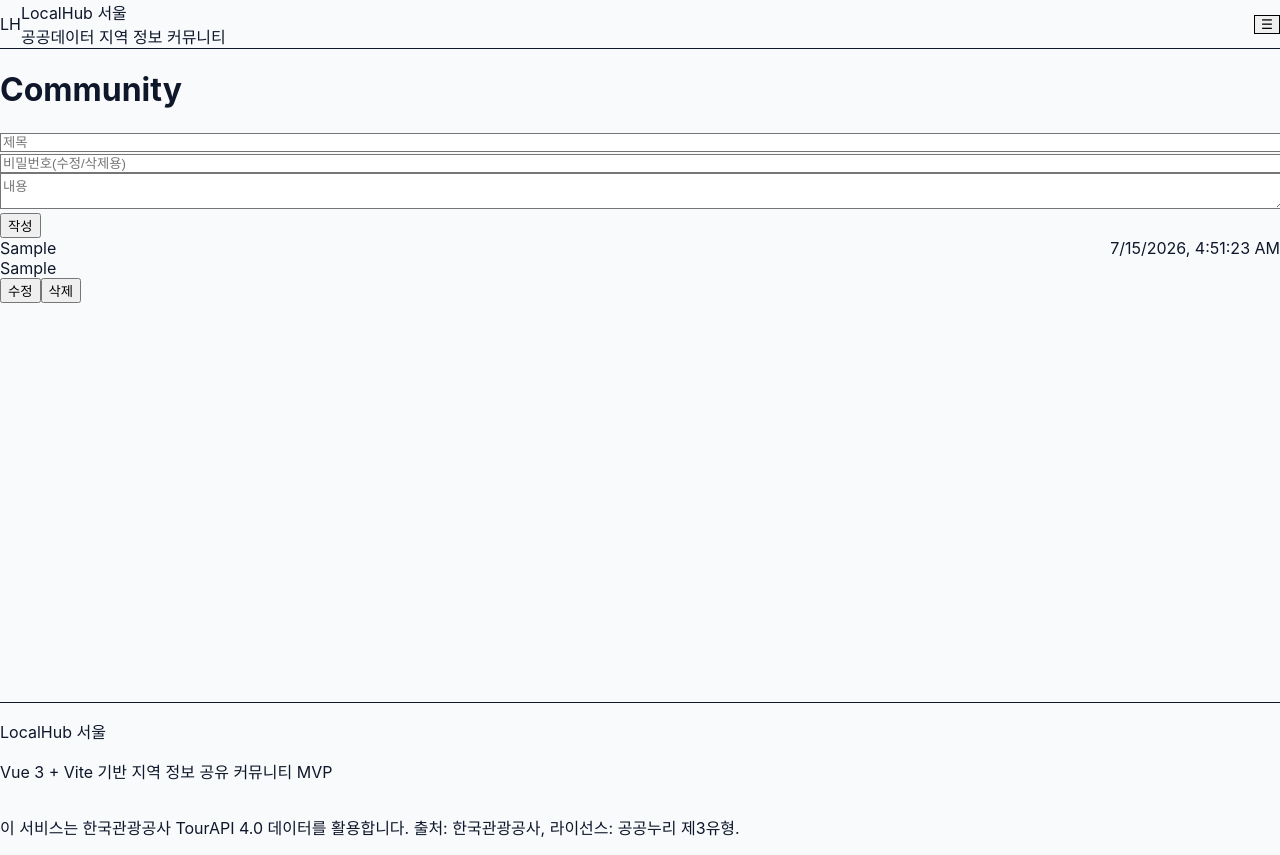
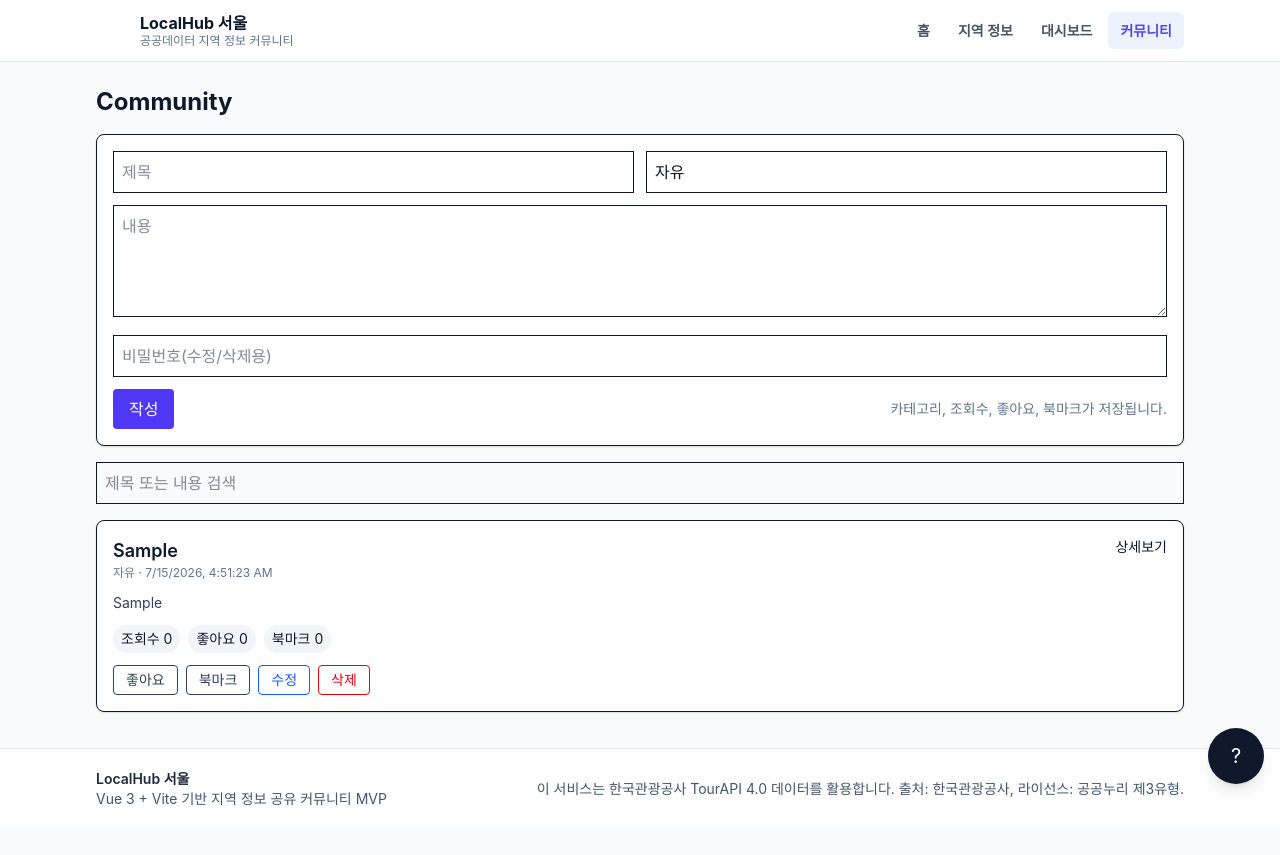
Before and after one commit to SSAFY-Team1/Commu_Prj, a Vue app: page /community in a window 1280 px wide. Both pictures are taken after typing "Sample", "Sample", "Sample" into the empty fields and a click on the button "작성". After the commit the page ends 829 px from the top, so only its background shows below. Built offline with nearby package versions, Linux system fonts and the light colour scheme.

Commit message:
chatbot_구현_1차

```diff
--- a/src/assets/tailwind.css
+++ b/src/assets/tailwind.css
@@ -1,6 +1,4 @@
-@tailwind base;
-@tailwind components;
-@tailwind utilities;
+@import "tailwindcss";
 
 @layer base {
   html,
--- a/src/components/ButtonPrimary.vue
+++ b/src/components/ButtonPrimary.vue
@@ -14,6 +14,7 @@ import { computed } from 'vue'
 
 const props = defineProps({
   disabled: { type: Boolean, default: false },
+  type: { type: String, default: 'button' },
   variant: { type: String, default: 'primary' }
 })
 
--- a/src/components/Chatbot.vue
+++ b/src/components/Chatbot.vue
@@ -2,7 +2,7 @@
   <div>
     <button
       type="button"
-      class="fixed bottom-4 right-4 z-40 inline-flex h-14 w-14 items-center justify-center rounded-full bg-brand-500 text-xl text-white shadow-lg hover:bg-brand-700 focus:outline-none focus:ring-2 focus:ring-brand-300 focus:ring-offset-2"
+      class="fixed bottom-4 right-4 z-40 inline-flex h-14 w-14 items-center justify-center rounded-full bg-slate-900 text-xl text-white shadow-lg hover:bg-slate-800 focus:outline-none focus:ring-2 focus:ring-slate-400 focus:ring-offset-2"
       aria-label="챗봇 열기"
       @click="open = true"
     >
@@ -46,41 +46,61 @@
             placeholder="질문을 입력하세요"
             :disabled="loading"
           />
-          <ButtonPrimary :disabled="loading || !input.trim()" @click="send">전송</ButtonPrimary>
+          <ButtonPrimary type="submit" :disabled="!canSend">전송</ButtonPrimary>
         </div>
         <p class="mt-2 text-xs text-slate-500">최대 300자, 관련 데이터 최대 5건만 전송합니다.</p>
+        <p v-if="errorMessage" class="mt-2 text-xs font-medium text-rose-600">{{ errorMessage }}</p>
       </form>
     </section>
   </div>
 </template>
 
 <script setup>
-import { ref } from 'vue'
+import { computed, ref } from 'vue'
 import ButtonPrimary from './ButtonPrimary.vue'
 import Spinner from './Spinner.vue'
 import { sendChat } from '../services/chatApi'
 import { searchItems, toChatContext } from '../utils/dataLoader'
 
+const MAX_QUESTION_LENGTH = 300
+const MAX_CONTEXT_ITEMS = 5
+
 const open = ref(false)
 const messages = ref([])
 const input = ref('')
 const loading = ref(false)
+const errorMessage = ref('')
+
+const canSend = computed(() => !!input.value.trim() && !loading.value)
 
 async function send() {
-  const question = input.value.trim()
-  if (!question || loading.value) return
+  const question = String(input.value || '').trim()
+  if (loading.value) return
 
+  if (!question) {
+    errorMessage.value = '질문을 입력하세요.'
+    return
+  }
+
+  if (question.length > MAX_QUESTION_LENGTH) {
+    errorMessage.value = `질문은 ${MAX_QUESTION_LENGTH}자 이내로 입력해 주세요.`
+    return
+  }
+
+  errorMessage.value = ''
   messages.value.push({ role: 'user', text: question })
   input.value = ''
   loading.value = true
 
   try {
     const matched = await searchItems(question)
-    const context = toChatContext(matched, 5)
+    const context = toChatContext(matched, MAX_CONTEXT_ITEMS)
     const response = await sendChat(question, context)
-    messages.value.push({ role: 'bot', text: response.answer || '응답을 찾지 못했습니다.' })
+    messages.value.push({ role: 'bot', text: response.answer || '제공된 데이터에서 답변을 찾을 수 없습니다.' })
   } catch (error) {
-    messages.value.push({ role: 'bot', text: '챗봇 응답 중 오류가 발생했습니다. 잠시 후 다시 시도해 주세요.' })
+    const userMessage = error?.message || '챗봇 응답 중 오류가 발생했습니다. 잠시 후 다시 시도해 주세요.'
+    messages.value.push({ role: 'bot', text: userMessage })
+    errorMessage.value = '오류가 발생했습니다. 다시 전송해 주세요.'
   } finally {
     loading.value = false
   }
--- a/src/services/chatApi.js
+++ b/src/services/chatApi.js
@@ -1,14 +1,37 @@
+const MAX_QUESTION_LENGTH = 300
+const MAX_CONTEXT_ITEMS = 5
+
+function normalizeContext(context) {
+  if (!Array.isArray(context)) return []
+  return context.slice(0, MAX_CONTEXT_ITEMS).map((item) => ({
+    id: String(item?.id || ''),
+    title: String(item?.title || item?.name || ''),
+    category: String(item?.category || ''),
+    address: String(item?.address || ''),
+    tel: String(item?.tel || '')
+  }))
+}
+
 export async function sendChat(question, context = []) {
+  const trimmedQuestion = String(question || '').trim()
+  if (!trimmedQuestion) {
+    throw new Error('질문을 입력하세요.')
+  }
+  if (trimmedQuestion.length > MAX_QUESTION_LENGTH) {
+    throw new Error(`질문은 ${MAX_QUESTION_LENGTH}자 이내여야 합니다.`)
+  }
+
+  const normalizedContext = normalizeContext(context)
+
   const res = await fetch('/.netlify/functions/chat', {
     method: 'POST',
     headers: { 'Content-Type': 'application/json' },
-    body: JSON.stringify({ question, context })
+    body: JSON.stringify({ question: trimmedQuestion, context: normalizedContext })
   })
 
   const data = await res.json().catch(() => ({}))
-
   if (!res.ok) {
-    throw new Error(data.error || 'Chat request failed')
+    throw new Error(data.error || '챗봇 요청에 실패했습니다.')
   }
 
   return data
--- a/src/utils/localStorage.js
+++ b/src/utils/localStorage.js
@@ -8,9 +8,11 @@ function normalizePost(post) {
     password: post.password || '',
     created: post.created || new Date().toLocaleString(),
     category: post.category || '자유',
-    views: Number(post.views || 0),
-    likes: Number(post.likes || 0),
-    bookmarks: Number(post.bookmarks || 0)
+    views: Number(post.views ?? 0),
+    likes: Number(post.likes ?? 0),
+    bookmarks: Number(post.bookmarks ?? 0),
+    liked: Boolean(post.liked),
+    bookmarked: Boolean(post.bookmarked)
   }
 }
 
@@ -38,6 +40,45 @@ export function updatePost(id, changes) {
   }
 }
 
+export function incrementViews(id) {
+  const posts = getPosts()
+  const index = posts.findIndex((post) => post.id === id)
+  if (index >= 0) {
+    posts[index].views += 1
+    localStorage.setItem(KEY, JSON.stringify(posts))
+  }
+}
+
+export function toggleLike(id) {
+  const posts = getPosts()
+  const index = posts.findIndex((post) => post.id === id)
+  if (index >= 0) {
+    const target = posts[index]
+    const liked = !target.liked
+    posts[index] = normalizePost({
+      ...target,
+      liked,
+      likes: liked ? target.likes + 1 : Math.max(0, target.likes - 1)
+    })
+    localStorage.setItem(KEY, JSON.stringify(posts))
+  }
+}
+
+export function toggleBookmark(id) {
+  const posts = getPosts()
+  const index = posts.findIndex((post) => post.id === id)
+  if (index >= 0) {
+    const target = posts[index]
+    const bookmarked = !target.bookmarked
+    posts[index] = normalizePost({
+      ...target,
+      bookmarked,
+      bookmarks: bookmarked ? target.bookmarks + 1 : Math.max(0, target.bookmarks - 1)
+    })
+    localStorage.setItem(KEY, JSON.stringify(posts))
+  }
+}
+
 export function deletePost(id) {
   const posts = getPosts().filter((post) => post.id !== id)
   localStorage.setItem(KEY, JSON.stringify(posts))
--- a/src/views/CommunityView.vue
+++ b/src/views/CommunityView.vue
@@ -2,34 +2,87 @@
   <div>
     <h1 class="text-2xl font-bold mb-4">Community</h1>
 
-    <form @submit.prevent="createPost" class="mb-4">
-      <input v-model="title" placeholder="제목" class="border p-2 w-full mb-2" />
-      <input v-model="password" placeholder="비밀번호(수정/삭제용)" class="border p-2 w-full mb-2" />
-      <textarea v-model="content" placeholder="내용" class="border p-2 w-full mb-2"></textarea>
-      <button type="submit" class="bg-indigo-600 text-white px-4 py-2 rounded">작성</button>
+    <form @submit.prevent="createPost" class="mb-4 space-y-3 rounded-lg border bg-white p-4 shadow-sm">
+      <div class="grid gap-3 sm:grid-cols-2">
+        <input v-model="title" placeholder="제목" class="border p-2 w-full" />
+        <input v-model="category" placeholder="카테고리" class="border p-2 w-full" />
+      </div>
+      <textarea v-model="content" placeholder="내용" class="border p-2 w-full h-28"></textarea>
+      <input v-model="password" placeholder="비밀번호(수정/삭제용)" class="border p-2 w-full" />
+      <div class="flex flex-col gap-2 sm:flex-row sm:items-center sm:justify-between">
+        <button type="submit" class="bg-indigo-600 text-white px-4 py-2 rounded">작성</button>
+        <div class="text-sm text-slate-500">카테고리, 조회수, 좋아요, 북마크가 저장됩니다.</div>
+      </div>
     </form>
 
-    <div v-for="p in posts" :key="p.id" class="mb-2 p-3 bg-white rounded shadow">
-      <div class="flex justify-between">
-        <div>{{ p.title }}</div>
-        <div class="text-sm text-gray-500">{{ p.created }}</div>
+    <div class="mb-4">
+      <input v-model="searchQuery" placeholder="제목 또는 내용 검색" class="border p-2 w-full" />
+    </div>
+
+    <div v-if="filteredPosts.length === 0" class="rounded bg-slate-50 p-4 text-sm text-slate-600">
+      검색 결과가 없습니다.
+    </div>
+
+    <div v-for="p in filteredPosts" :key="p.id" class="mb-3 rounded-lg border bg-white p-4 shadow-sm">
+      <div class="flex flex-col gap-2 sm:flex-row sm:items-start sm:justify-between">
+        <div>
+          <div class="text-lg font-semibold">{{ p.title }}</div>
+          <div class="text-xs text-slate-500">{{ p.category }} · {{ p.created }}</div>
+        </div>
+        <button @click="viewPost(p)" class="text-sm text-brand-600">상세보기</button>
       </div>
-      <div class="mt-2">{{ p.content }}</div>
-      <div class="mt-2 space-x-2">
-        <button @click="startEdit(p)" class="text-sm text-blue-600">수정</button>
-        <button @click="del(p)" class="text-sm text-red-600">삭제</button>
+
+      <p class="mt-3 text-sm text-slate-700 line-clamp-3">{{ p.content }}</p>
+
+      <div class="mt-3 flex flex-wrap gap-2 text-sm">
+        <span class="rounded-full bg-slate-100 px-2 py-1">조회수 {{ p.views }}</span>
+        <span class="rounded-full bg-slate-100 px-2 py-1">좋아요 {{ p.likes }}</span>
+        <span class="rounded-full bg-slate-100 px-2 py-1">북마크 {{ p.bookmarks }}</span>
+      </div>
+
+      <div class="mt-3 flex flex-wrap gap-2">
+        <button @click="toggleLike(p)" class="rounded border px-3 py-1 text-sm text-slate-700 hover:bg-slate-50">
+          {{ p.liked ? '좋아요 취소' : '좋아요' }}
+        </button>
+        <button @click="toggleBookmark(p)" class="rounded border px-3 py-1 text-sm text-slate-700 hover:bg-slate-50">
+          {{ p.bookmarked ? '북마크 해제' : '북마크' }}
+        </button>
+        <button @click="startEdit(p)" class="rounded border px-3 py-1 text-sm text-blue-600 hover:bg-blue-50">수정</button>
+        <button @click="del(p)" class="rounded border px-3 py-1 text-sm text-red-600 hover:bg-red-50">삭제</button>
       </div>
     </div>
 
-    <div v-if="editing" class="fixed inset-0 bg-black/50 flex items-center justify-center">
-      <div class="bg-white p-4 rounded w-96">
-        <h3 class="mb-2">수정</h3>
-        <input v-model="editTitle" class="border p-2 w-full mb-2" />
-        <textarea v-model="editContent" class="border p-2 w-full mb-2"></textarea>
-        <input v-model="editPassword" placeholder="비밀번호" class="border p-2 w-full mb-2" />
-        <div class="flex justify-end space-x-2">
-          <button @click="applyEdit" class="bg-indigo-600 text-white px-3 py-1 rounded">적용</button>
-          <button @click="cancelEdit" class="px-3 py-1">취소</button>
+    <div v-if="editing" class="fixed inset-0 z-40 flex items-center justify-center bg-black/40 p-4">
+      <div class="w-full max-w-lg rounded bg-white p-6 shadow-lg">
+        <h3 class="text-lg font-semibold mb-3">게시글 수정</h3>
+        <input v-model="editTitle" placeholder="제목" class="border p-2 w-full mb-3" />
+        <input v-model="editCategory" placeholder="카테고리" class="border p-2 w-full mb-3" />
+        <textarea v-model="editContent" placeholder="내용" class="border p-2 w-full h-28 mb-3"></textarea>
+        <input v-model="editPassword" placeholder="비밀번호" class="border p-2 w-full mb-4" />
+        <div class="flex justify-end gap-2">
+          <button @click="applyEdit" class="bg-indigo-600 text-white px-4 py-2 rounded">적용</button>
+          <button @click="cancelEdit" class="rounded border px-4 py-2">취소</button>
+        </div>
+      </div>
+    </div>
+
+    <div v-if="viewingPost" class="fixed inset-0 z-40 flex items-center justify-center bg-black/40 p-4">
+      <div class="w-full max-w-xl rounded bg-white p-6 shadow-lg">
+        <div class="flex items-start justify-between gap-3">
+          <div>
+            <h3 class="text-xl font-semibold">{{ viewingPost.title }}</h3>
+            <div class="text-xs text-slate-500">{{ viewingPost.category }} · {{ viewingPost.created }}</div>
+          </div>
+          <button @click="closeView" class="text-2xl leading-none text-slate-500">×</button>
+        </div>
+        <div class="mt-3 flex flex-wrap gap-2 text-sm text-slate-600">
+          <span class="rounded-full bg-slate-100 px-2 py-1">조회수 {{ viewingPost.views }}</span>
+          <span class="rounded-full bg-slate-100 px-2 py-1">좋아요 {{ viewingPost.likes }}</span>
+          <span class="rounded-full bg-slate-100 px-2 py-1">북마크 {{ viewingPost.bookmarks }}</span>
+        </div>
+        <p class="mt-4 whitespace-pre-line text-slate-700">{{ viewingPost.content }}</p>
+        <div class="mt-4 flex justify-end">
+          <button @click="closeView" class="rounded border px-4 py-2">닫기</button>
         </div>
       </div>
     </div>
@@ -37,21 +90,26 @@
 </template>
 
 <script>
-import { ref, onMounted } from 'vue'
-import { getPosts, savePost, updatePost, deletePost } from '../utils/localStorage'
+import { computed, ref, onMounted } from 'vue'
+import { getPosts, savePost, updatePost, deletePost, incrementViews, toggleLike, toggleBookmark } from '../utils/localStorage'
 
 export default {
   setup() {
     const title = ref('')
+    const category = ref('자유')
     const content = ref('')
     const password = ref('')
+    const searchQuery = ref('')
     const posts = ref([])
 
     const editing = ref(false)
     const editId = ref(null)
     const editTitle = ref('')
+    const editCategory = ref('자유')
     const editContent = ref('')
     const editPassword = ref('')
+
+    const viewingPost = ref(null)
 
     function load() {
       posts.value = getPosts()
@@ -64,26 +122,38 @@ export default {
         title: title.value,
         content: content.value,
         password: password.value,
-        created: new Date().toLocaleString()
+        category: category.value || '자유',
+        created: new Date().toLocaleString(),
+        views: 0,
+        likes: 0,
+        bookmarks: 0,
+        liked: false,
+        bookmarked: false
       }
       savePost(post)
       title.value = content.value = password.value = ''
+      category.value = '자유'
       load()
     }
 
     function startEdit(p) {
       editId.value = p.id
       editTitle.value = p.title
+      editCategory.value = p.category || '자유'
       editContent.value = p.content
       editing.value = true
     }
 
     function applyEdit() {
       if (!editPassword.value) return alert('비밀번호를 입력하세요')
-      const target = posts.value.find(x => x.id === editId.value)
+      const target = posts.value.find((x) => x.id === editId.value)
       if (!target) return
       if (target.password !== editPassword.value) return alert('비밀번호가 틀립니다')
-      updatePost(editId.value, { title: editTitle.value, content: editContent.value })
+      updatePost(editId.value, {
+        title: editTitle.value,
+        content: editContent.value,
+        category: editCategory.value || '자유'
+      })
       editing.value = false
       editPassword.value = ''
       load()
@@ -102,9 +172,63 @@ export default {
       load()
     }
 
+    function viewPost(p) {
+      incrementViews(p.id)
+      load()
+      const updated = getPosts().find((item) => item.id === p.id)
+      viewingPost.value = updated || p
+    }
+
+    function closeView() {
+      viewingPost.value = null
+    }
+
+    function toggleLikePost(p) {
+      toggleLike(p.id)
+      load()
+    }
+
+    function toggleBookmarkPost(p) {
+      toggleBookmark(p.id)
+      load()
+    }
+
+    const filteredPosts = computed(() => {
+      const query = String(searchQuery.value || '').trim().toLowerCase()
+      if (!query) return posts.value
+      return posts.value.filter((post) =>
+        [post.title, post.content]
+          .filter(Boolean)
+          .some((value) => String(value).toLowerCase().includes(query))
+      )
+    })
+
     onMounted(load)
 
-    return { title, content, password, posts, createPost, startEdit, editing, editTitle, editContent, editPassword, applyEdit, cancelEdit, del }
+    return {
+      title,
+      category,
+      content,
+      password,
+      searchQuery,
+      posts,
+      filteredPosts,
+      createPost,
+      startEdit,
+      editing,
+      editTitle,
+      editCategory,
+      editContent,
+      editPassword,
+      applyEdit,
+      cancelEdit,
+      del,
+      viewingPost,
+      viewPost,
+      closeView,
+      toggleLike: toggleLikePost,
+      toggleBookmark: toggleBookmarkPost
+    }
   }
 }
 </script>
```
Also changed, not shown: 2 other files (tests, documents, lock files or other folders).
